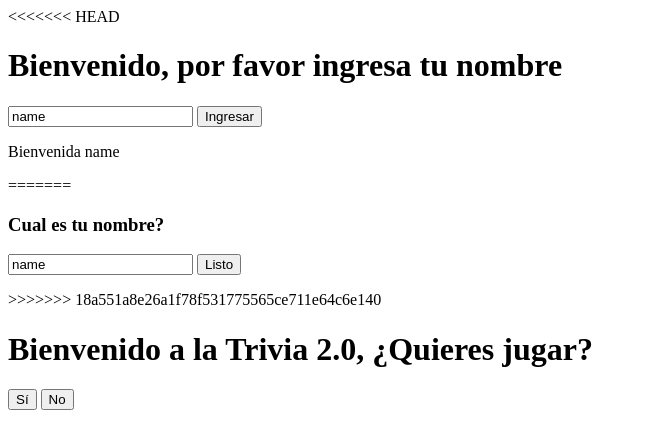
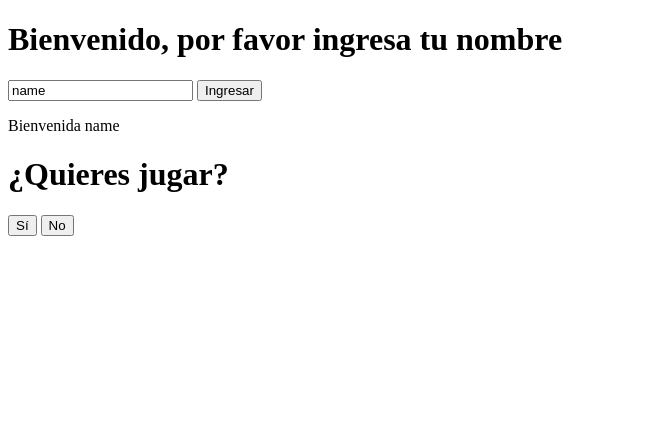
Before and after one commit to ElizabethVegaM/trivia-reloaded-git, a plain HTML site: page index.html in a window 1280 px wide. Both pictures are taken after a click on the button "Ingresar". Shown: the whole page, without its empty margins (0-646 px from the left). Drawn offline with Linux system fonts and the light colour scheme.

Commit message:
Fix de html, y arreglo de visibilidad de las cajas

```diff
--- a/app.js
+++ b/app.js
@@ -1,9 +1,9 @@
 document.getElementById("enteredName").addEventListener("click", function(){
     var username = document.getElementById("username").value;
     document.getElementById("demo").innerHTML = "Bienvenida " + username;
+    document.getElementById("gameplay").style.display='block';
 });
 
-function questions(){
 document.getElementById("yesPlay").addEventListener("click", yesPlay);
 function yesPlay() {
     document.getElementById("gameplay").style.display='none';
@@ -16,4 +16,4 @@ document.getElementById("noPlay").addEventListener("click", noPlay);
 function noPlay() {
     document.getElementById("buttons").style.display='none';
     document.getElementById("otroDia").innerHTML = '<h3>Juguemos otro día</h3>';
-}}
+}
--- a/index.html
+++ b/index.html
@@ -8,28 +8,14 @@
 </head>
 
 <body>
-<<<<<<< HEAD
         <div>
             <h1>Bienvenido, por favor ingresa tu nombre</h1>
                 <input type="text" id="username" value="name">
                 <button id="enteredName">Ingresar</button>
                 <p id="demo"></p>
         </div>
-=======
-
-    <div>
-                <h3>Cual es tu nombre?</h3>
-
-                <input type="text" id="username" value="name">
-
-                <button id="enteredName">Listo</button>
-
-                <p id="demo"></p>
-    </div>
-
->>>>>>> 18a551a8e26a1f78f531775565ce711e64c6e140
     <div id="gameplay">
-        <h1>Bienvenido a la Trivia 2.0, ¿Quieres jugar?</h1>
+        <h1>¿Quieres jugar?</h1>
         <h2 id="otroDia"></h2>
         <div id="buttons">
             <button id="yesPlay">Sí</button>
--- a/style.css
+++ b/style.css
@@ -10,11 +10,13 @@
     display: none;
 }
 
+#gameplay {
+    display: none;
+}
+
 #upperBar {
     display: none;
-
 }
-
 #wrongAnswers {
     display: none;
     background-color: rgb(233, 150, 150);
```
